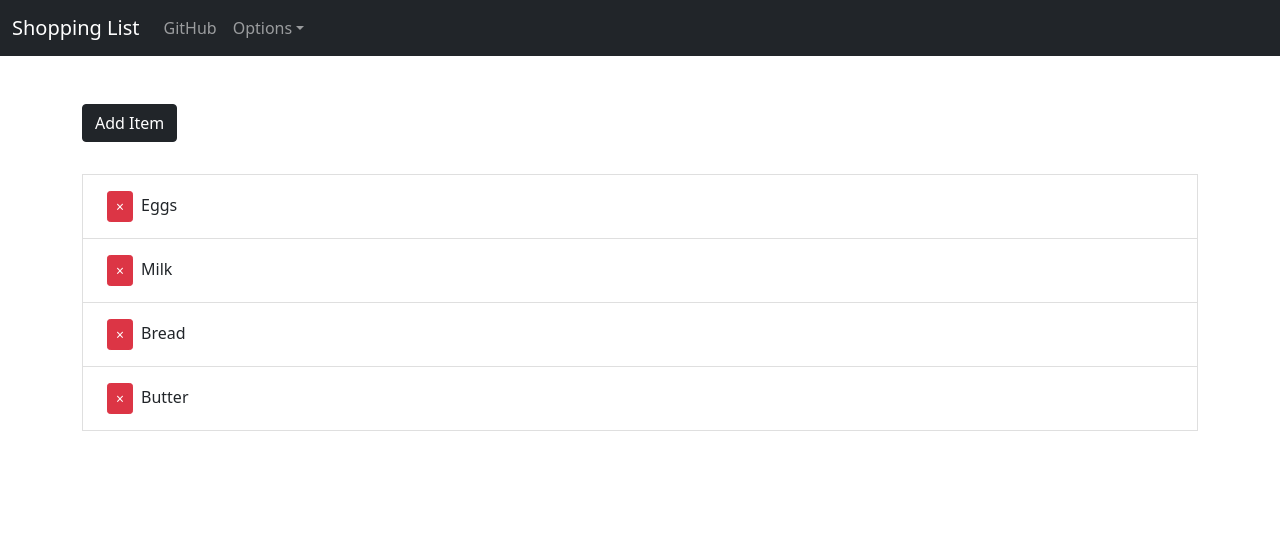
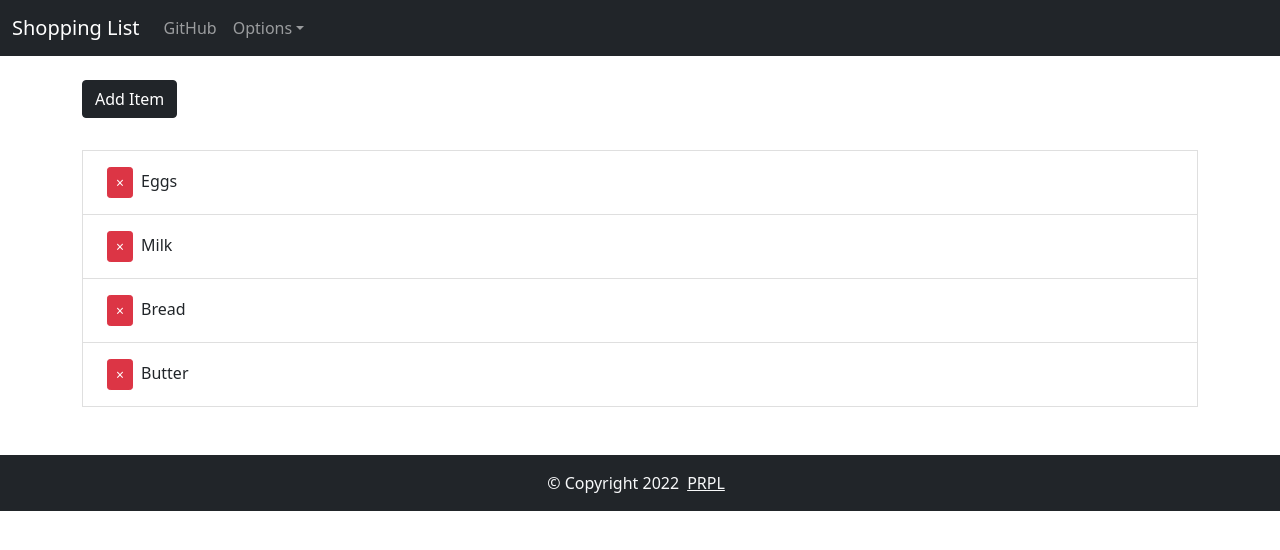
Before and after one commit to gbullardpurpl/Learn-The-MERN-Stack, a React (Create React App) app in the folder client/: page / in a window 1280 px wide. Shown: the top 550 px of the page. Built offline with nearby package versions, Linux system fonts and the light colour scheme.

Commit message:
some extra styling

```diff
--- a/client/src/App.js
+++ b/client/src/App.js
@@ -3,6 +3,7 @@ import { Container, Row, Col } from 'reactstrap';
 
 import AppNavbar from './components/AppNavbar';
 import ShoppingList from './components/ShoppingList';
+import AppFooter from './components/AppFooter';
 
 import 'bootstrap/dist/css/bootstrap.min.css'
 import './App.css';
@@ -15,10 +16,11 @@ class App extends Component {
         * until a better solution is found to actually fix the issue, GBJ 06-10-22
         */
         <div className="App">
-          <AppNavbar />
-          <React.StrictMode>
+          <React.Fragment>
+              <AppNavbar />
               <ShoppingList />
-          </React.StrictMode>
+              <AppFooter />
+          </React.Fragment>
       </div>
     );
   }
--- /dev/null
+++ b/client/src/components/AppFooter.js
@@ -0,0 +1,22 @@
+import React, { Component } from 'react';
+
+const curDate = new Date();
+
+class AppFooter extends Component {
+    render() {
+        return (
+            <footer className="bg-dark text-center text-lg-start mt-5">
+                <div className="text-center text-light p-3">
+                    &copy; Copyright {curDate.getFullYear()}
+                    <a
+                        href="https://purplerockscissors.com/"
+                        className="text-light p-2"
+                        target="_blank"
+                    >PRPL</a>
+                </div>
+            </footer>
+        );
+    }
+}
+
+export default AppFooter;
--- a/client/src/components/AppNavbar.js
+++ b/client/src/components/AppNavbar.js
@@ -1,4 +1,4 @@
-import React, { createRef, Component } from 'react';
+import React, { Component } from 'react';
 import {
     Collapse,
     Navbar,
@@ -23,7 +23,7 @@ class AppNavbar extends Component {
     }
     render() {
         return (
-            <Navbar color="dark" dark expand="sm" className="mb-5">
+            <Navbar color="dark" dark expand="sm" className="mb-4">
                 <NavbarBrand href="/">Shopping List</NavbarBrand>
                 <NavbarToggler onClick={this.toggle} />
                 <Collapse isOpen={this.state.isOpen} navbar>
```
Also changed, not shown: 1 other file (tests, documents, lock files or other folders).
